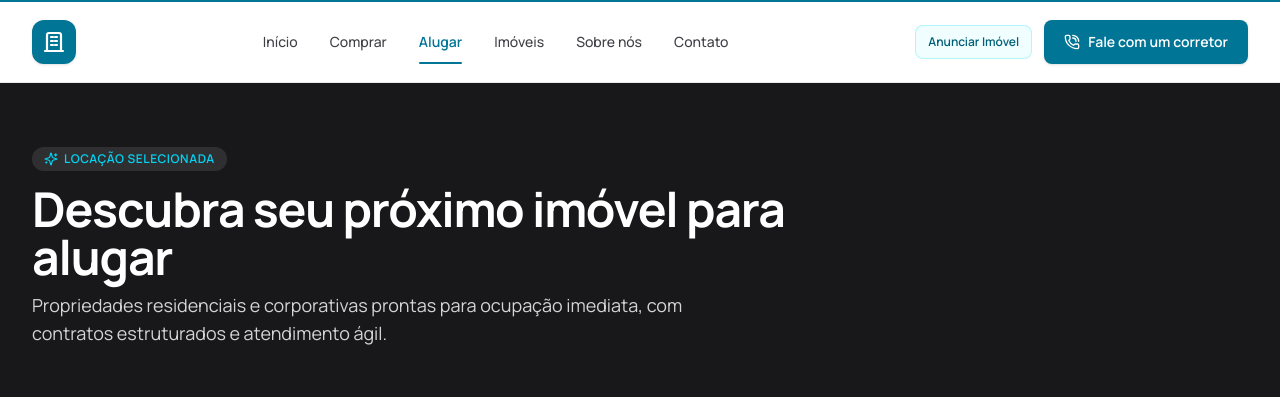
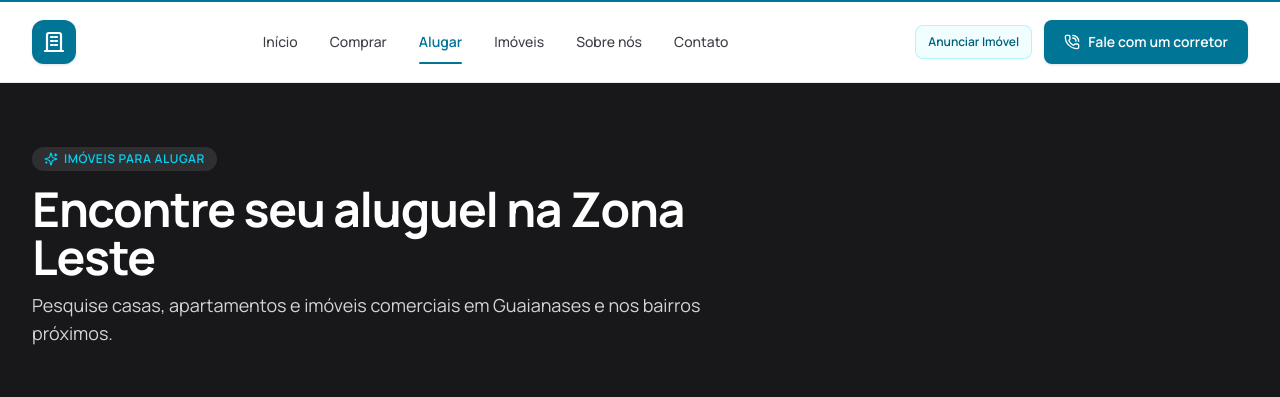
Before and after one commit to mslol21/imobiliaria, a Next.js app: page /alugar in a window 1280 px wide. Shown: the top 397 px of the page. Built offline with nearby package versions, Linux system fonts and the light colour scheme; no server answers; the database is empty.

Commit message:
feat: localize rental and about pages for eastern São Paulo

```diff
--- a/src/app/(public)/alugar/page.tsx
+++ b/src/app/(public)/alugar/page.tsx
@@ -10,9 +10,9 @@ import {
 } from "@/lib/parse-filters";
 
 export const metadata: Metadata = {
-  title: "Imóveis para Alugar | Locação Residencial e Comercial",
+  title: "Imóveis para Alugar em Guaianases e Zona Leste",
   description:
-    "Descubra imóveis selecionados para locação residencial e corporativa. Opções mobiliadas, coberturas, casas e conjuntos comerciais.",
+    "Encontre imóveis para alugar em Guaianases e na Zona Leste de São Paulo. Pesquise por bairro, tipo e faixa de aluguel.",
   alternates: {
     canonical: "/alugar",
   },
@@ -36,9 +36,9 @@ export default async function AlugarPage({
 
   return (
     <PropertiesCatalogView
-      badgeLabel="Locação Selecionada"
-      title="Descubra seu próximo imóvel para alugar"
-      subtitle="Propriedades residenciais e corporativas prontas para ocupação imediata, com contratos estruturados e atendimento ágil."
+      badgeLabel="Imóveis para alugar"
+      title="Encontre seu aluguel na Zona Leste"
+      subtitle="Pesquise casas, apartamentos e imóveis comerciais em Guaianases e nos bairros próximos."
       basePath="/alugar"
       lockedPurpose="aluguel"
       filters={filters}
```
